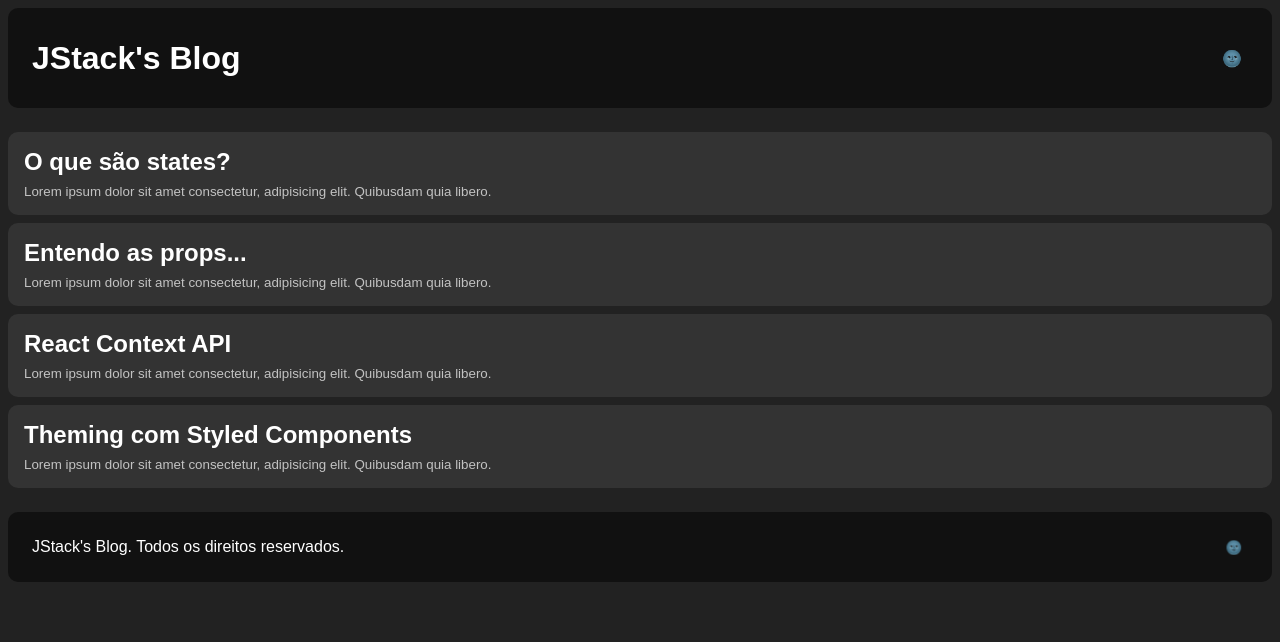
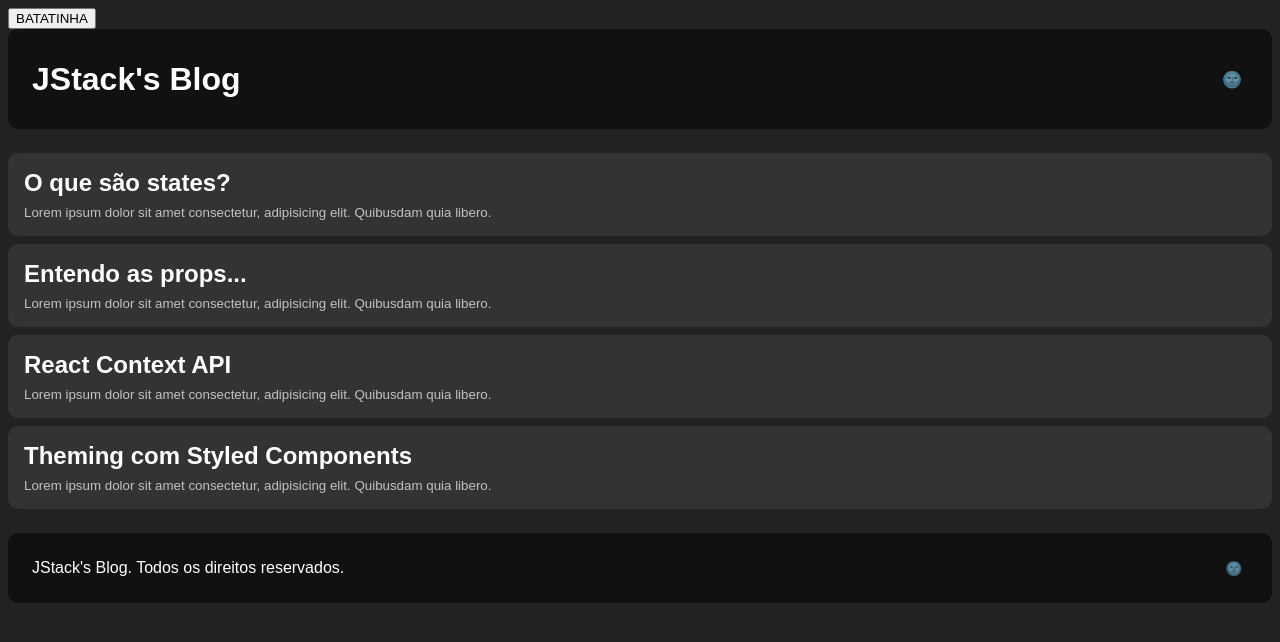
Before and after one commit to luizguiilherme/Estudos, a React app in the folder Cursos/JStack/react-fundamentos-classes/: page / in a window 1280 px wide. Shown: the top 642 px of the page. Built offline with nearby package versions, Linux system fonts and the light colour scheme.

Commit message:
Monitorar alterações de State ou Prop

```diff
--- a/Cursos/JStack/react-fundamentos-classes/src/contexts/ThemeContext.js
+++ b/Cursos/JStack/react-fundamentos-classes/src/contexts/ThemeContext.js
@@ -16,11 +16,17 @@ export class ThemeProvider extends React.Component {
 
     this.state = {
       theme,
+      batatinha: false,
+    }
+  }
+
+  componentDidUpdate(prevProps, prevState){
+    if(prevState.theme !== this.state.theme){
+      localStorage.setItem('theme', JSON.stringify(this.state.theme));
     }
   }
 
   handleToggleTheme = () => {
-    console.log('from context...')
     this.setState(prevState => ({
       theme: prevState.theme === 'dark' ? 'light' : 'dark'
       }), () => {
@@ -39,6 +45,7 @@ export class ThemeProvider extends React.Component {
           handleToggleTheme: this.handleToggleTheme
         }}
       >
+        <button onClick={() => this.setState({ batatinha: 123})}>BATATINHA</button>
         {this.props.children}
       </ThemeContext.Provider>
     )
```
